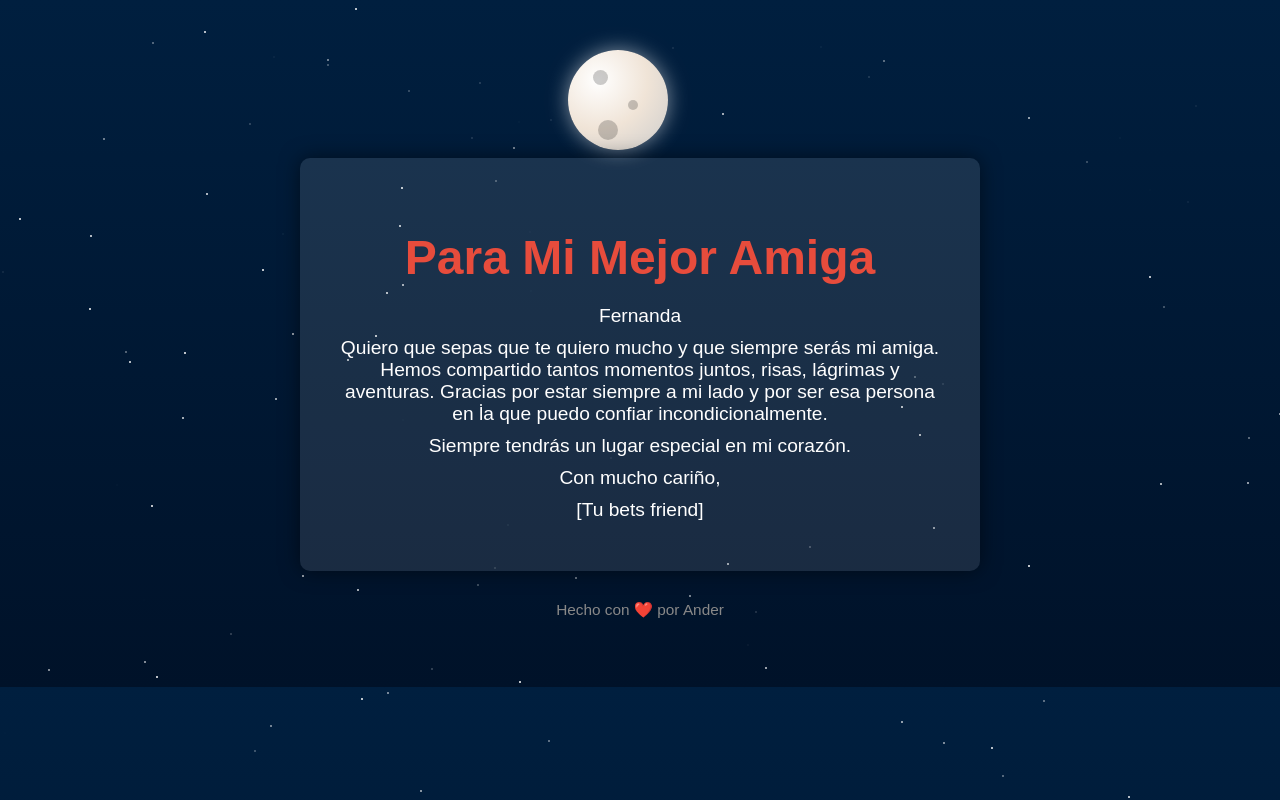
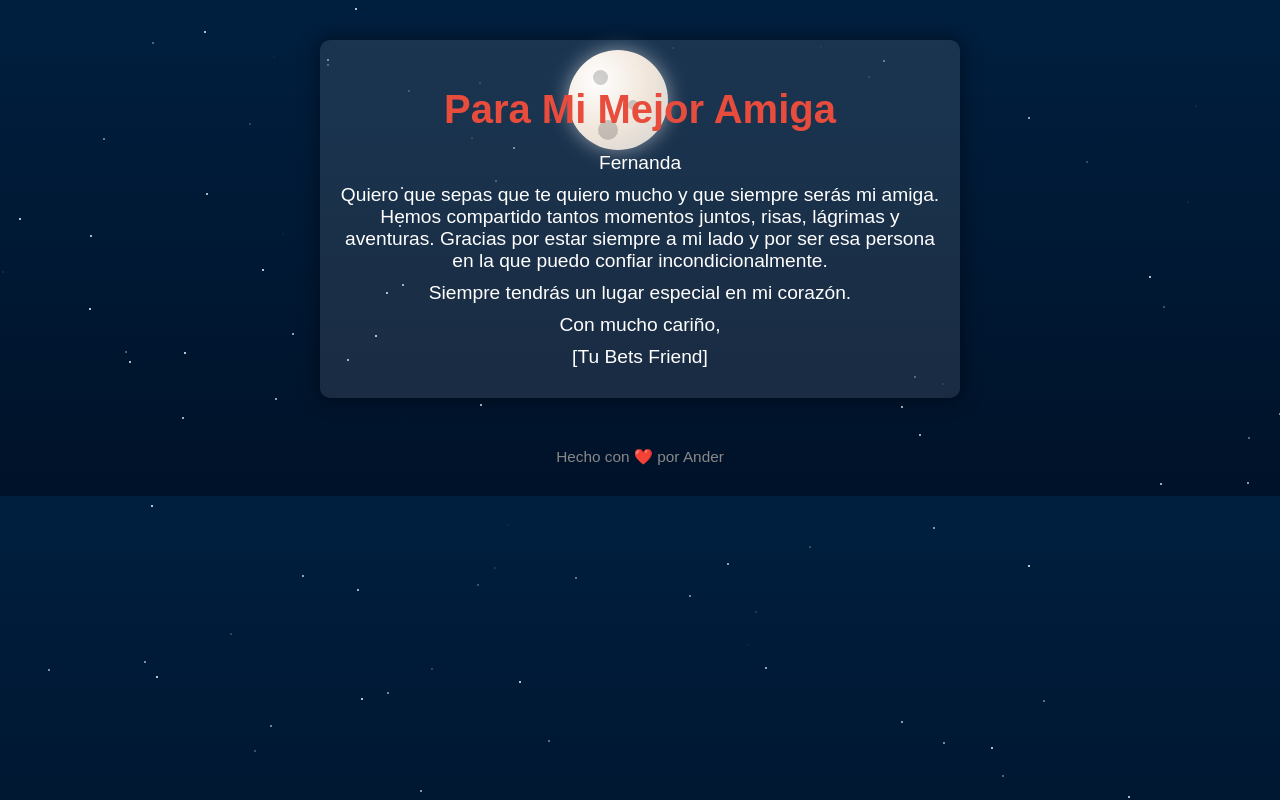
Before and after one commit to andercupitra/Mi-Persona-Favorita-, a plain HTML site: page index.html in a window 1280 px wide. Drawn offline with Linux system fonts and the light colour scheme.

Commit message:
Add files via upload

```diff
--- a/index.html
+++ b/index.html
@@ -10,12 +10,13 @@
             background: linear-gradient(to bottom, #001f3f, #001229);
             color: #fff;
             text-align: center;
-            padding: 50px;
-            overflow: hidden;
+            margin: 0;
+            padding: 20px;
+            overflow-x: hidden;
         }
         h1 {
             color: #e74c3c;
-            font-size: 3em;
+            font-size: 2.5em;
             margin-bottom: 20px;
         }
         p {
@@ -24,12 +25,12 @@
         }
         .container {
             background-color: rgba(255, 255, 255, 0.1);
-            padding: 40px;
+            padding: 20px;
             border-radius: 10px;
             box-shadow: 0 0 20px rgba(0, 0, 0, 0.5);
             display: inline-block;
             max-width: 600px;
-            margin-top: 100px;
+            margin: 20px auto;
             position: relative;
             z-index: 1;
         }
@@ -102,7 +103,7 @@
         <p>Quiero que sepas que te quiero mucho y que siempre serás mi amiga. Hemos compartido tantos momentos juntos, risas, lágrimas y aventuras. Gracias por estar siempre a mi lado y por ser esa persona en la que puedo confiar incondicionalmente.</p>
         <p>Siempre tendrás un lugar especial en mi corazón.</p>
         <p>Con mucho cariño,</p>
-        <p>[Tu bets friend]</p>
+        <p>[Tu Bets Friend]</p>
     </div>
     <div class="footer">
         <p>Hecho con ❤️ por Ander</p>
```
